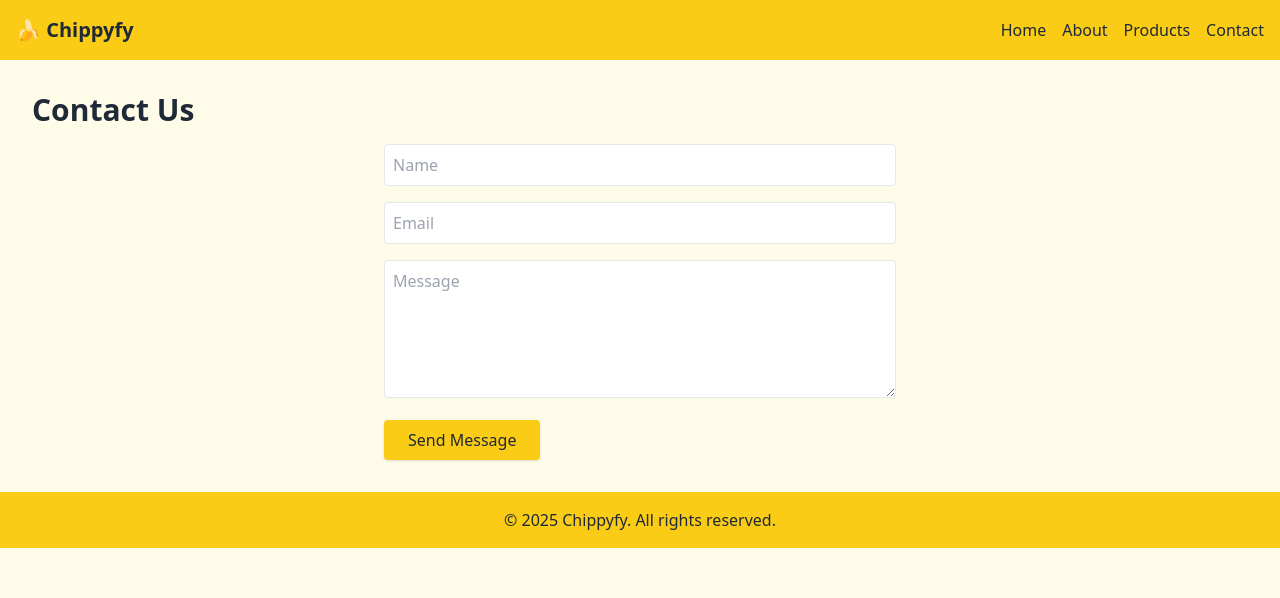
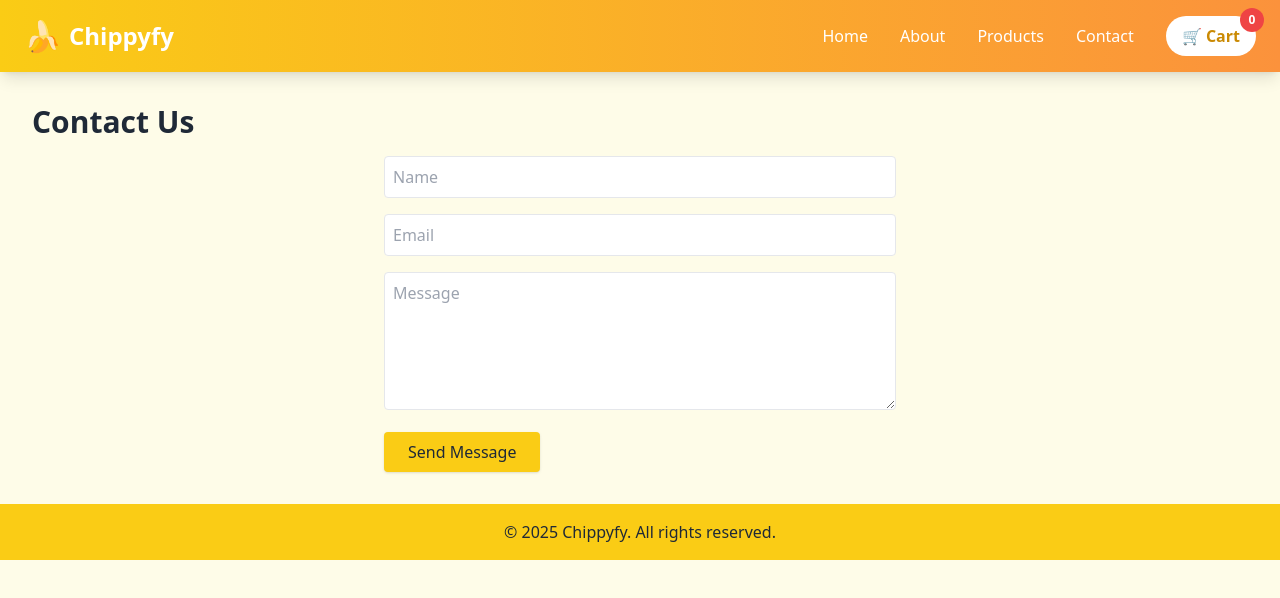
Before and after one commit to viralsparkconnect-hue/banana-chips-website, a Next.js app: page /contact in a window 1280 px wide. Shown: the top 598 px of the page. Built offline with nearby package versions, Linux system fonts and the light colour scheme.

Commit message:
Update Navbar.js

```diff
--- a/components/Navbar.js
+++ b/components/Navbar.js
@@ -1,15 +1,79 @@
+import { useState } from 'react'
+import Link from 'next/link'
+
 export default function Navbar() {
+  const [isOpen, setIsOpen] = useState(false)
+
   return (
-    <nav className="bg-yellow-400 p-4 flex justify-between items-center">
-      <div className="text-xl font-bold flex items-center">
-        🍌 Chippyfy
-      </div>
-      <div className="space-x-4">
-        <a href="/" className="hover:underline">Home</a>
-        <a href="/about" className="hover:underline">About</a>
-        <a href="/products" className="hover:underline">Products</a>
-        <a href="/contact" className="hover:underline">Contact</a>
+    <nav className="bg-gradient-to-r from-yellow-400 to-orange-400 shadow-lg sticky top-0 z-50">
+      <div className="container mx-auto px-6">
+        <div className="flex justify-between items-center py-4">
+          {/* Logo */}
+          <Link href="/" className="flex items-center space-x-2">
+            <span className="text-3xl">🍌</span>
+            <span className="text-2xl font-bold text-white">Chippyfy</span>
+          </Link>
+
+          {/* Desktop Navigation */}
+          <div className="hidden md:flex items-center space-x-8">
+            <Link href="/" className="text-white hover:text-yellow-100 font-medium transition-colors">
+              Home
+            </Link>
+            <Link href="/about" className="text-white hover:text-yellow-100 font-medium transition-colors">
+              About
+            </Link>
+            <Link href="/products" className="text-white hover:text-yellow-100 font-medium transition-colors">
+              Products
+            </Link>
+            <Link href="/contact" className="text-white hover:text-yellow-100 font-medium transition-colors">
+              Contact
+            </Link>
+            <Link href="/cart" className="relative bg-white text-yellow-600 px-4 py-2 rounded-full font-semibold hover:bg-yellow-100 transition-colors">
+              🛒 Cart
+              <span className="absolute -top-2 -right-2 bg-red-500 text-white text-xs rounded-full h-6 w-6 flex items-center justify-center">
+                0
+              </span>
+            </Link>
+          </div>
+
+          {/* Mobile menu button */}
+          <button
+            onClick={() => setIsOpen(!isOpen)}
+            className="md:hidden text-white focus:outline-none"
+          >
+            <svg className="h-6 w-6" fill="none" strokeLinecap="round" strokeLinejoin="round" strokeWidth="2" viewBox="0 0 24 24" stroke="currentColor">
+              {isOpen ? (
+                <path d="M6 18L18 6M6 6l12 12" />
+              ) : (
+                <path d="M4 6h16M4 12h16M4 18h16" />
+              )}
+            </svg>
+          </button>
+        </div>
+
+        {/* Mobile Navigation */}
+        {isOpen && (
+          <div className="md:hidden pb-4">
+            <div className="flex flex-col space-y-2">
+              <Link href="/" className="text-white hover:text-yellow-100 py-2 font-medium" onClick={() => setIsOpen(false)}>
+                Home
+              </Link>
+              <Link href="/about" className="text-white hover:text-yellow-100 py-2 font-medium" onClick={() => setIsOpen(false)}>
+                About
+              </Link>
+              <Link href="/products" className="text-white hover:text-yellow-100 py-2 font-medium" onClick={() => setIsOpen(false)}>
+                Products
+              </Link>
+              <Link href="/contact" className="text-white hover:text-yellow-100 py-2 font-medium" onClick={() => setIsOpen(false)}>
+                Contact
+              </Link>
+              <Link href="/cart" className="bg-white text-yellow-600 px-4 py-2 rounded-full font-semibold hover:bg-yellow-100 transition-colors text-center" onClick={() => setIsOpen(false)}>
+                🛒 Cart (0)
+              </Link>
+            </div>
+          </div>
+        )}
       </div>
     </nav>
-  );
+  )
 }
```
